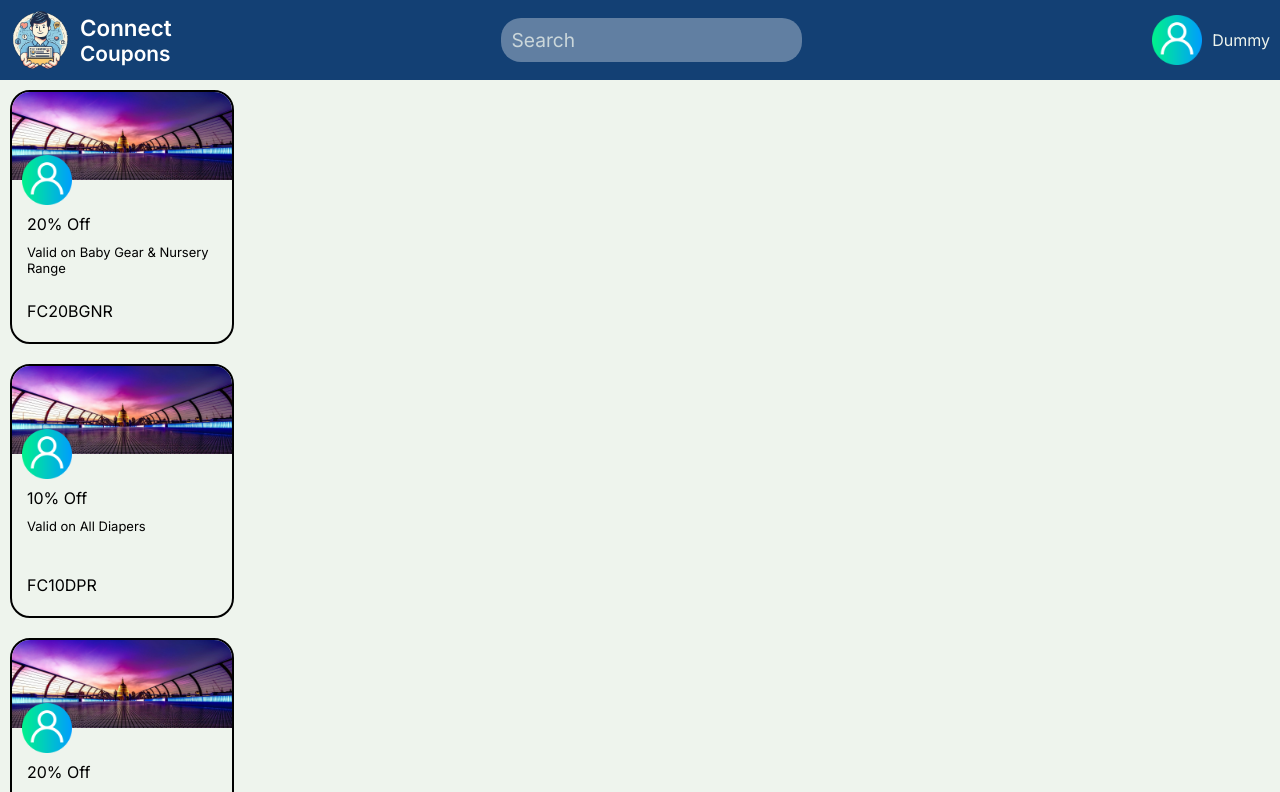
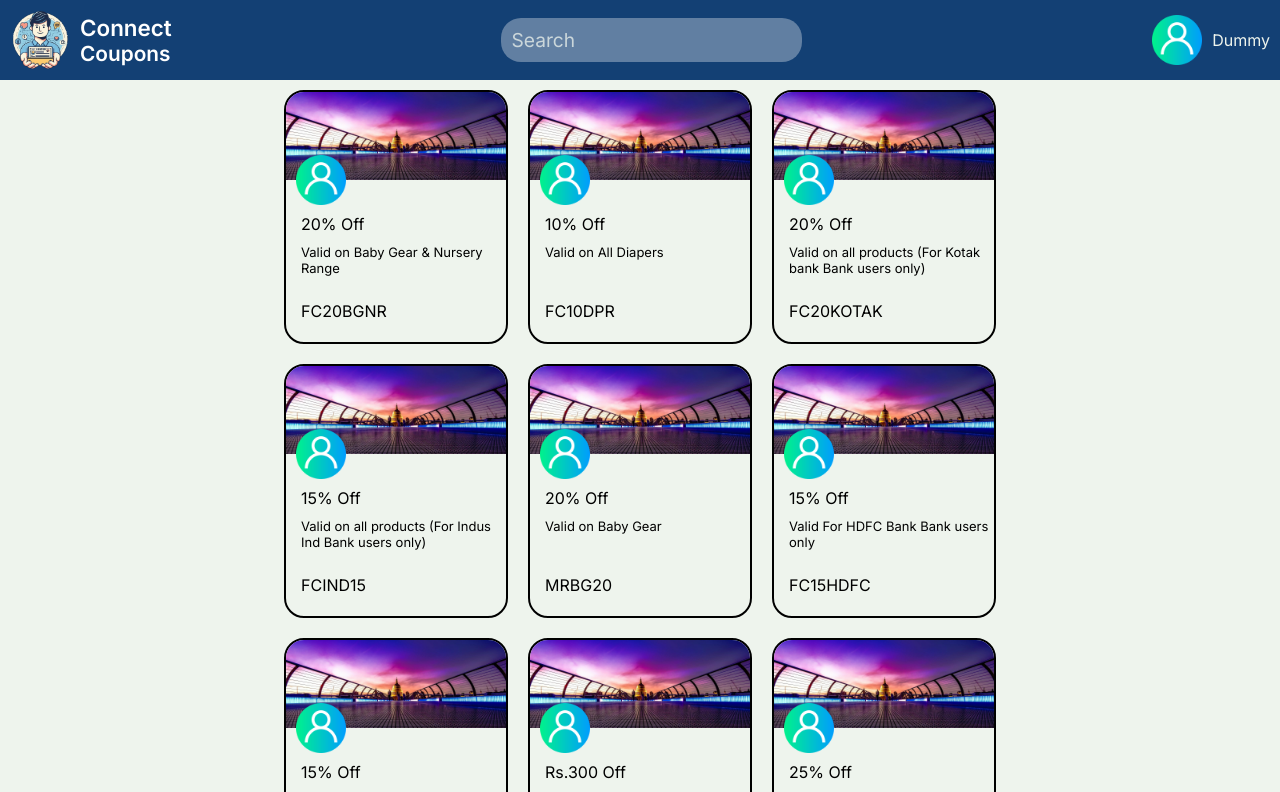
Before and after one commit to Apaark13/connect-coupons, a React (Vite) app in the folder frontend/: page / in a window 1280 px wide. Shown: the top 792 px of the page. Built offline with nearby package versions, Linux system fonts and the light colour scheme.

Commit message:
"coupon change and merge settlement"

```diff
--- a/frontend/src/components/home.scss
+++ b/frontend/src/components/home.scss
@@ -1,4 +1,10 @@
 .home{
-    display:grid;
-    overflow:scroll ;
+    display:flex;
+    flex-wrap: wrap;
+    margin: auto;
+    width: 70%;
+    align-items: center;
+    justify-content: center;
+    overflow: scroll;
+
 }
```
